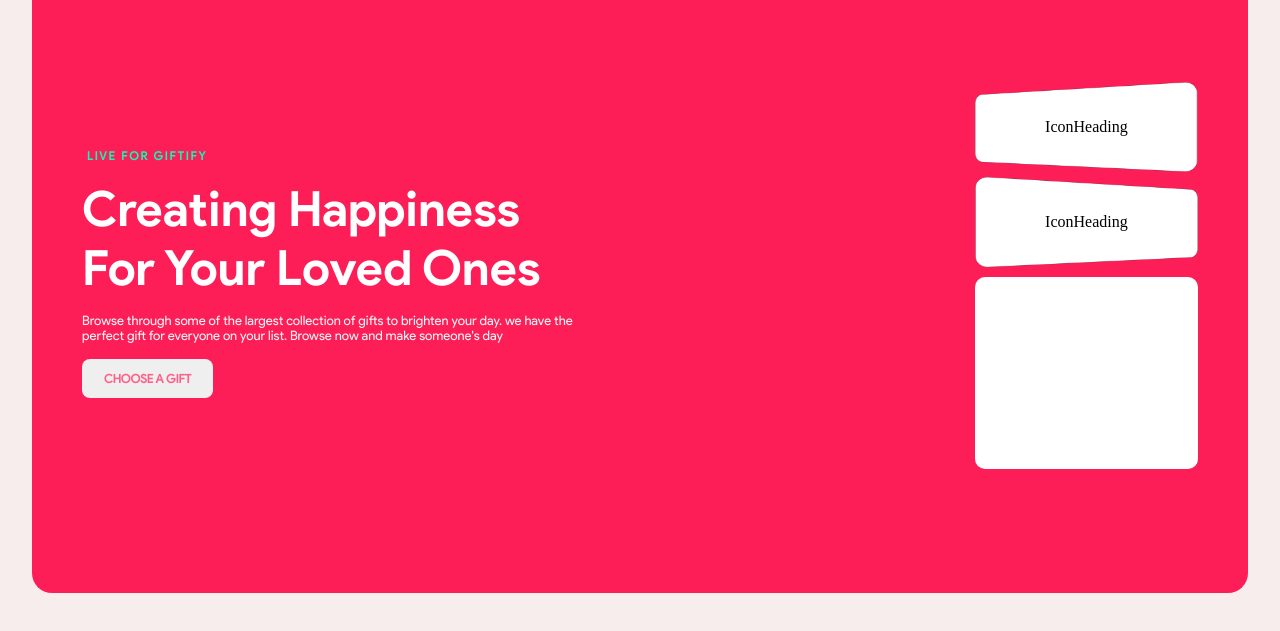
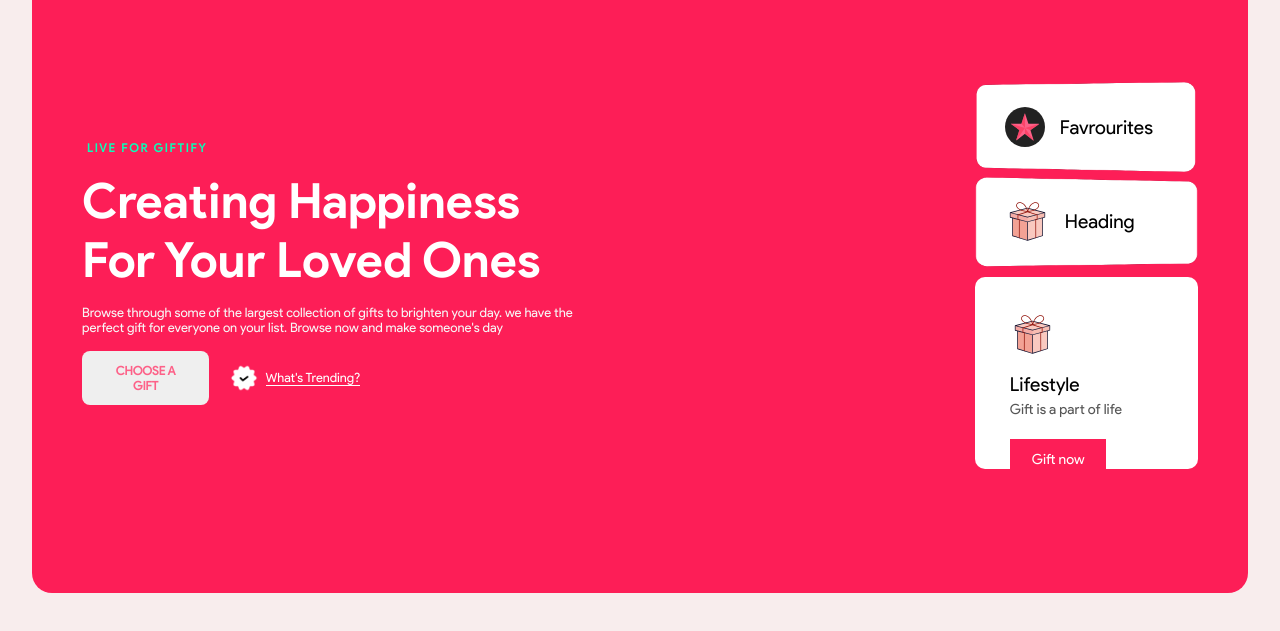
Before and after one commit to iamlokeshdhakar/We-Byte, a plain HTML site: page index.html in a window 1280 px wide. Shown: the part 117-748 px from the top of the page. Drawn offline with nearby package versions, Linux system fonts and the light colour scheme.

Commit message:
style: intro-sec-update

```diff
--- a/index.html
+++ b/index.html
@@ -6,7 +6,6 @@
     <meta http-equiv="X-UA-Compatible" content="IE=edge" />
     <meta name="viewport" content="width=device-width, initial-scale=1.0" />
     <title>Home | Giftify</title>
-    <link href="https://cdn.jsdelivr.net/npm/remixicon@2.5.0/fonts/remixicon.css" rel="stylesheet">
     <link rel="stylesheet" href="./style.css" />
     <link rel="preconnect" href="https://fonts.googleapis.com" />
     <link rel="preconnect" href="https://fonts.gstatic.com" crossorigin />
@@ -41,24 +40,44 @@
                 <p>Browse through some of the largest collection of gifts to brighten your day.
                     we have the perfect gift for everyone on your list. Browse now and make someone's day
                 </p>
+                <div class="in-head-btn">
                     <button>choose a gift</button>
+                    <div class="in-head-trend">
+                        <img src="./assets/Images/verified.png" alt="">
+                        <span>What's Trending?</span>
                     </div>
+                </div>
+            </div>
+
+            <div class="intro-center-img">
+                <!-- <img src="./assets/Images/girl.png" alt=""> -->
+            </div>
+
             <div class="intro-right-pannels">
                 <div class="ir-pannels">
                     <div class="ir-pannels-cnt">
-                            <span>Icon</span>
-                            <span>Heading</span>
+                        <div class="star-circle">
+                            <img src="./assets/Images/star.svg" alt="">
                         </div>
-                        <img src="./img/clip1.png" alt="">
+                        <span>Favrourites</span>
+                    </div>
+                    <img src="./assets/Images/clip-1.png" alt="">
                 </div>
                 <div class="ir-pannels">
                     <div class="ir-pannels-cnt">
-                            <span>Icon</span>
+                        <img class="gift-box" src="./assets/Images/gift-box.svg" alt="">
                         <span>Heading</span>
                     </div>
-                        <img src="./img/clip2.png" alt="">
+                    <img src="./assets/Images/clip-2.png" alt="">
                 </div>
-                    <div class="ir-pannels"></div>
+                <div class="ir-pannels">
+                    <img class="gift-box" src="./assets/Images/gift-box.svg" alt="">
+                    <div class="ir-pannels3">
+                        <span>Lifestyle</span>
+                        <p>Gift is a part of life</p>
+                    </div>
+                    <button>Gift now</button>
+                </div>
             </div>
         </div>
 
--- a/style.css
+++ b/style.css
@@ -132,7 +132,7 @@ body {
 
 }
 
-.intro-headings-part span {
+.intro-headings-part>span {
     text-transform: uppercase;
     letter-spacing: 2px;
     font-weight: 500;
@@ -152,7 +152,15 @@ body {
     font-size: 13px;
 }
 
-.intro-headings-part button {
+.in-head-btn {
+    display: flex;
+    align-items: center;
+    /* background-color: aqua; */
+    gap: 1.3rem;
+    cursor: pointer;
+}
+
+.in-head-btn button {
     padding: 12px 22px;
     border-radius: 8px;
     font-weight: 600;
@@ -165,6 +173,21 @@ body {
     font-size: 12px;
 }
 
+.in-head-trend {
+    display: flex;
+    align-items: center;
+    gap: 8px;
+}
+
+.in-head-trend img{
+    width: 8%;
+}
+
+.in-head-trend span {
+    border-bottom: 1px solid #fff;
+    font-size: .8rem;
+}
+
 .intro-right-pannels {
     max-height: 90%;
     width: 20%;
@@ -175,6 +198,7 @@ body {
     width: 100%;
     height: 7vw;
     margin-top: 5px;
+    color: var(--primary-text);
 }
 
 .ir-pannels img {
@@ -184,12 +208,33 @@ body {
 
 .ir-pannels-cnt {
     display: flex;
-    justify-content: center;
+    /* justify-content: center; */
+    gap: 15px;
     align-items: center;
     position: absolute;
     width: 100%;
-    color: var(--primary-text);
     height: 100%;
+    margin-left: 30px;
+}
+
+.ir-pannels-cnt .star-circle {
+    display: flex;
+    align-items: center;
+    justify-content: center;
+    height: 40px;
+    width: 40px;
+    background-color: #222;
+    border-radius: 50%;
+}
+
+.ir-pannels span {
+    font-family: Product Sans;
+    font-size: 1.2rem;
+}
+
+.ir-pannels .gift-box {
+    height: 45px;
+    width: 45px;
 }
 
 .ir-pannels:nth-child(3) {
@@ -197,4 +242,27 @@ body {
     background-color: #fff;
     border-radius: 10px;
     margin-top: 10px;
+    font-family: Product Sans;
+    padding: 35px;
+    display: flex;
+    flex-direction: column;
+    gap: 1rem;
 }
+
+.ir-pannels3 p {
+    color: #555;
+    font-size: 14px;
+    margin: 5px 0px;
+}
+
+.ir-pannels:nth-child(3) button {
+    padding: 12px 22px;
+    font-weight: 500;
+    border: none;
+    font-family: Product Sans;
+    color: var(--secondary-text);
+    cursor: pointer;
+    width: fit-content;
+    font-size: 14px;
+    background-color: var(--primary-bg);
+}
```
Also changed, not shown: assets/Images/clip-1.png (added), assets/Images/clip-2.png (added), assets/Images/gift-box.svg (added), assets/Images/girl.png (added), assets/Images/star.svg (added), assets/Images/verified.png (added), img/clip1.png (deleted), img/clip2.png (deleted). Lines whose indentation alone changed are shown as unchanged.
